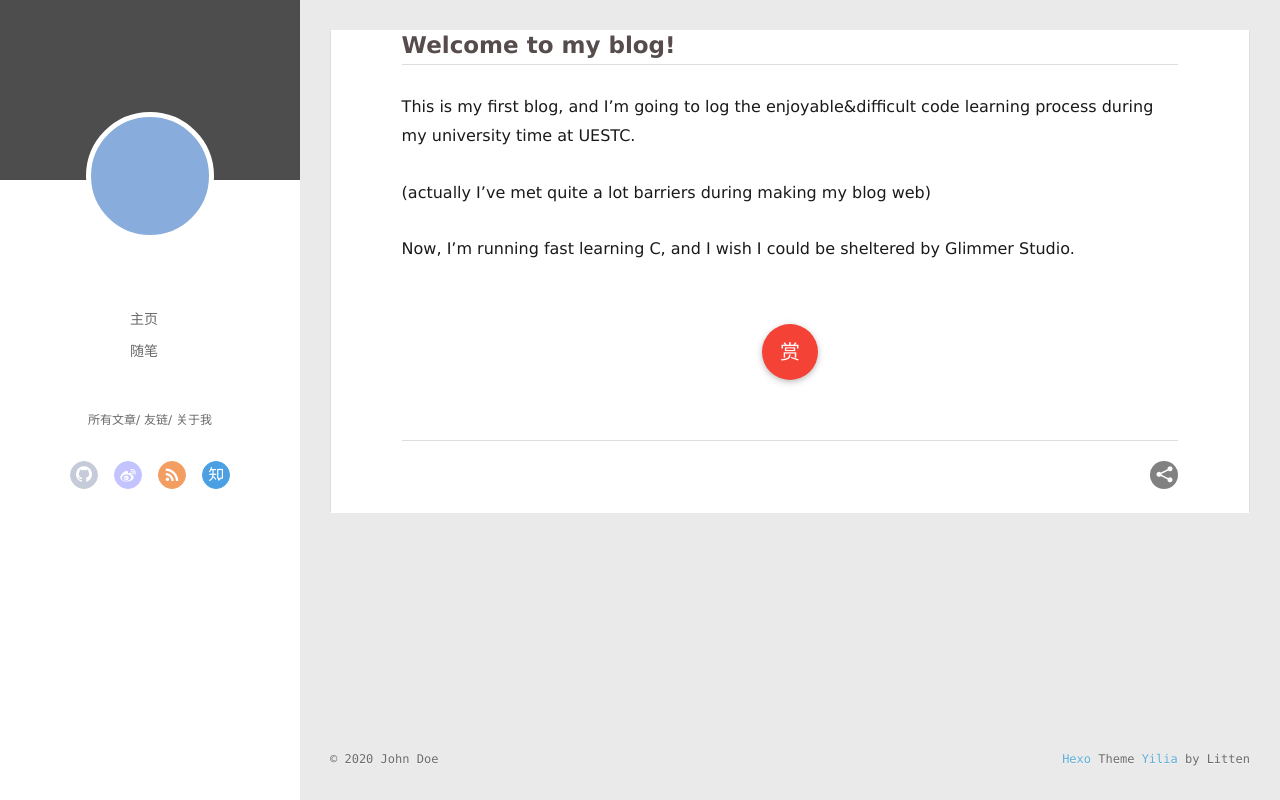
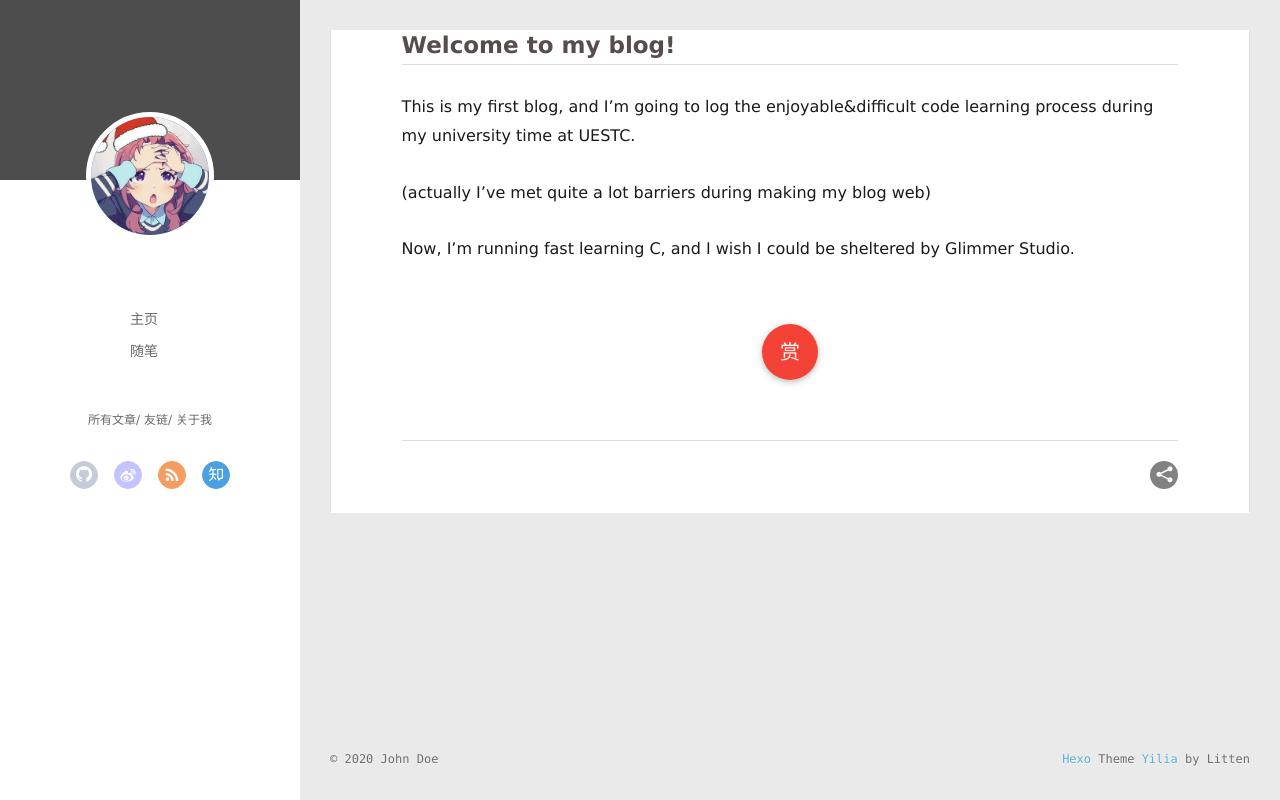
Before and after one commit to GearlessJ0EL/GearlessJ0EL.github.io, a plain HTML site: page 2020/09/12/Welcome_to_my_blog/index.html in a window 1280 px wide. Drawn offline with Linux system fonts and the light colour scheme; no server answers.

Commit message:
Site updated: 2020-09-12 23:49:23

```diff
--- a/2020/09/12/Welcome_to_my_blog/index.html
+++ b/2020/09/12/Welcome_to_my_blog/index.html
@@ -47,7 +47,7 @@
 <div class="intrude-less">
 	<header id="header" class="inner">
 		<a href="/" class="profilepic">
-			<img src="" class="js-avatar">
+			<img src="/img/avatar.jpg" class="js-avatar">
 		</a>
 		<hgroup>
 		  <h1 class="header-author"><a href="/"></a></h1>
@@ -105,7 +105,7 @@
 	<div class="intrude-less">
 		<header id="header" class="inner">
 			<div class="profilepic">
-				<img src="" class="js-avatar">
+				<img src="/img/avatar.jpg" class="js-avatar">
 			</div>
 			<hgroup>
 			  <h1 class="header-author js-header-author"></h1>
```
Also changed, not shown: archives/2020/09/index.html (+2 -2 lines), archives/2020/index.html (+2 -2 lines), archives/index.html (+2 -2 lines), index.html (+2 -2 lines), img/avatar.jpg (added).
